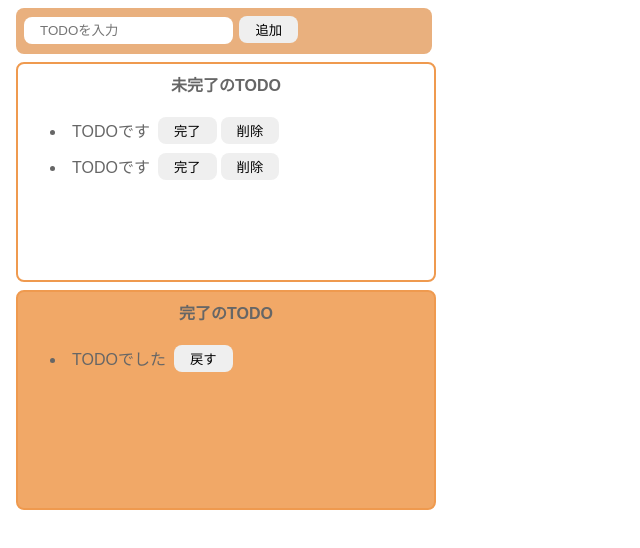
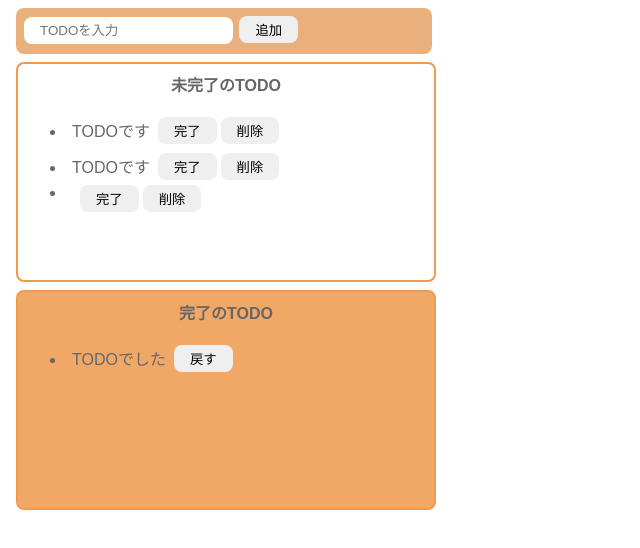
Before and after one commit to yshiraishiy/todo-js, a website built with Vite: page index.html in a window 1280 px wide. Both pictures are taken after a click on the button "追加". Shown: the whole page, without its empty margins (0-640 px from the left). Built offline with nearby package versions, Linux system fonts and the light colour scheme.

Commit message:
✨タスクの追加機能の実装

```diff
--- a/index.html
+++ b/index.html
@@ -8,12 +8,12 @@
   </head>
   <body>
     <div class="input-area">
-      <input type="text" placeholder="TODOを入力" />
-      <button>追加</button>
+      <input id="add-text" type="text" placeholder="TODOを入力" />
+      <button id="add-button">追加</button>
     </div>
     <div class="incomplete-area">
       <p class="title">未完了のTODO</p>
-      <ul>
+      <ul id="incomplete-list">
         <li>
           <div class="list-row">
             <p class="todo-item">TODOです</p>
--- a/src/main.js
+++ b/src/main.js
@@ -1 +1,38 @@
-import './style.css'
+import "./style.css";
+
+const onClickAdd = () => {
+  // テキストボックスの値を取得し、初期化する
+  const inputText = document.getElementById("add-text").value;
+  document.getElementById("add-text").value = "";
+
+  // li生成
+  const li = document.createElement("li");
+
+  // div生成
+  const div = document.createElement("div");
+  div.className = "list-row";
+
+  // p生成
+  const p = document.createElement("p");
+  p.className = "todo-item";
+  p.innerText = inputText;
+
+  // button(完了)生成
+  const completeButton = document.createElement("button");
+  completeButton.innerText = "完了";
+
+  // button(削除)生成
+  const deleteButton = document.createElement("button");
+  deleteButton.innerText = "削除";
+
+  // liタグの子要素に各要素を設定
+  div.appendChild(p);
+  div.appendChild(completeButton);
+  div.appendChild(deleteButton);
+  li.appendChild(div);
+
+  // 未完了リストに追加
+  document.getElementById("incomplete-list").appendChild(li);
+};
+
+document.getElementById("add-button").addEventListener("click", onClickAdd);
```
